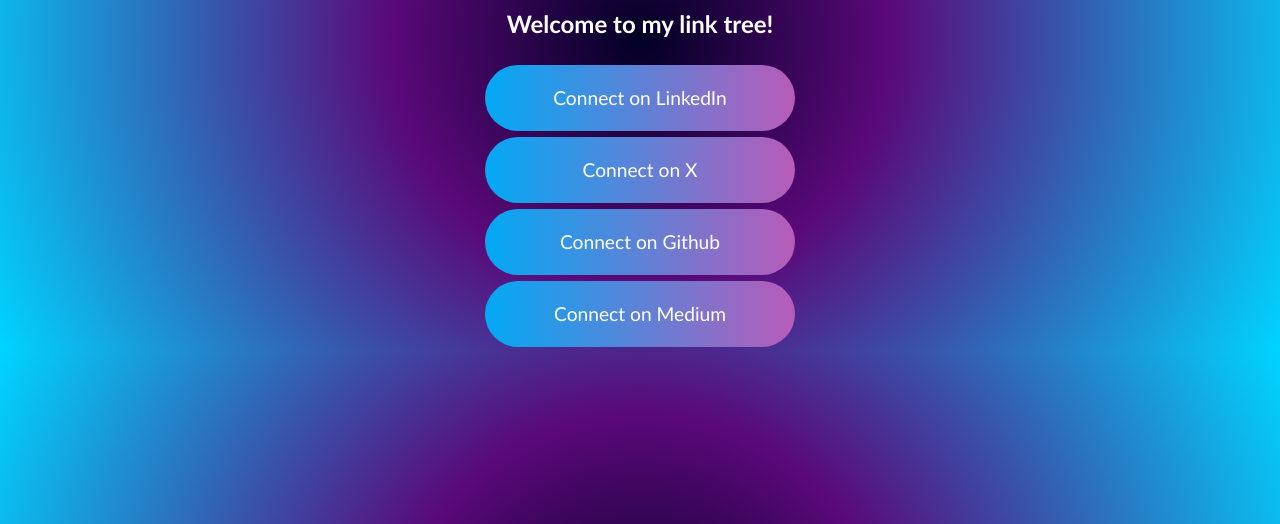
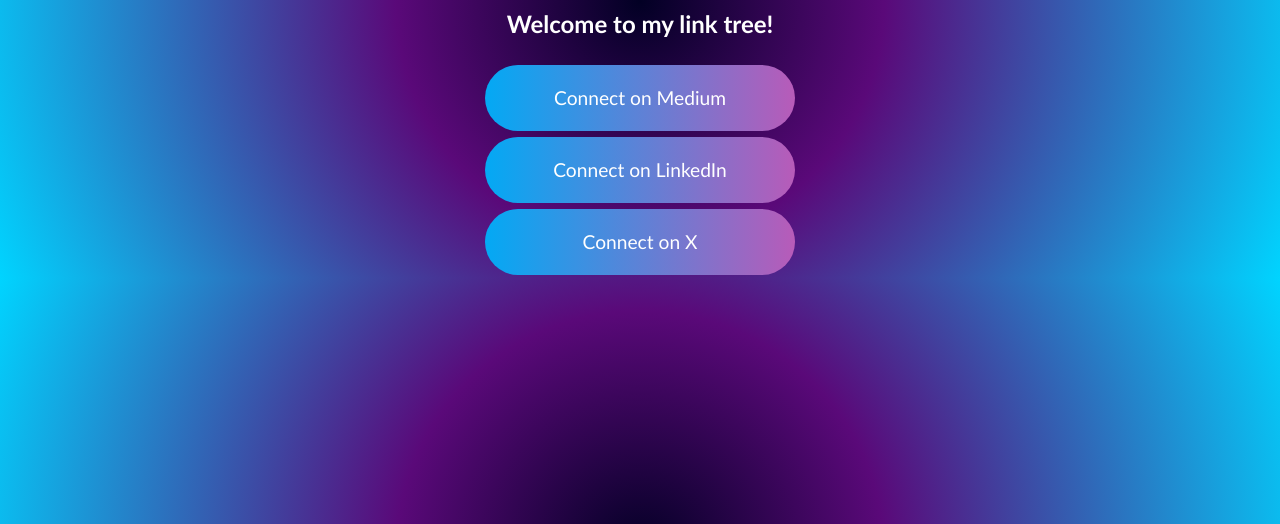
Before and after one commit to AP-Moose/Basic-Link-Tree, a plain HTML site: page index.html in a window 1280 px wide. Shown: the part 276-800 px from the top of the page. Drawn offline with Linux system fonts and the light colour scheme.

Commit message:
Update index.html

```diff
--- a/index.html
+++ b/index.html
@@ -15,10 +15,9 @@
     <main>
         <h2>Welcome to my link tree!</h2>
         <div class="button-container">
+            <a href="https://medium.com/@appropriate.moose">Connect on Medium</a>
             <a href="https://www.linkedin.com/in/davidsousajr">Connect on LinkedIn</a>
             <a href="https://x.com/appropriatemoos">Connect on X</a>
-            <a href="https://github.com/AP-Moose">Connect on Github</a>
-            <a href="https://medium.com/@appropriate.moose">Connect on Medium</a>
         </div>
 </main>
 </body>
```
